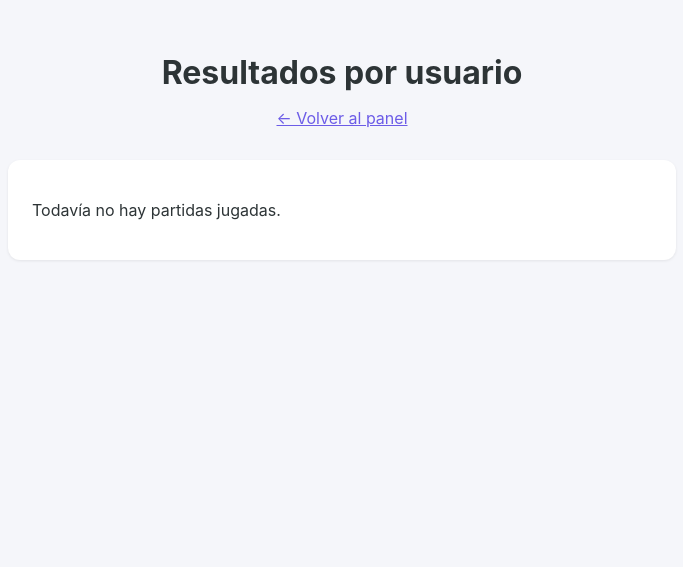
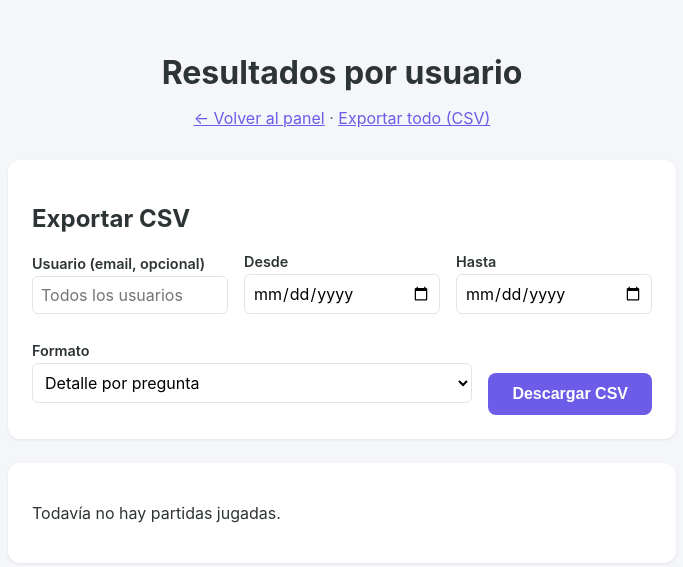
Before and after one commit to rabihaggle/poc-trivia, a Flask app: template templates/admin_results.html in a window 1280 px wide. Shown: the top 567 px of the page, without its empty margins (298-981 px from the left). Run offline with Flask 3, Linux system fonts and the light colour scheme; the template is opened without the code that fills it, so the values that code supplies are empty.

Commit message:
Add CSV export for admin results (by user, date range, or both)
Adds /admin/export with optional email and date_from/date_to filters,
plus a detail (per-question) or summary (per-attempt) granularity.
Quick export links are wired into the results list and per-user page.

```diff
--- a/app.py
+++ b/app.py
@@ -1,3 +1,5 @@
+import csv
+import io
 import os
 import random
 from functools import wraps
@@ -5,6 +7,7 @@ from functools import wraps
 from authlib.integrations.flask_client import OAuth
 from flask import (
     Flask,
+    Response,
     jsonify,
     redirect,
     render_template,
@@ -379,5 +382,104 @@ def admin_user_results(email):
     return render_template("admin_user_results.html", email=email, detail=detail)
 
 
+@app.route("/admin/export")
+@admin_required
+def admin_export():
+    email = request.args.get("email", "").strip()
+    date_from = request.args.get("date_from", "").strip()
+    date_to = request.args.get("date_to", "").strip()
+    granularity = "summary" if request.args.get("granularity") == "summary" else "detail"
+
+    conditions = []
+    params = []
+    if email:
+        conditions.append("a.email = ?")
+        params.append(email)
+    if date_from:
+        conditions.append("a.played_at >= ?")
+        params.append(f"{date_from} 00:00:00")
+    if date_to:
+        conditions.append("a.played_at <= ?")
+        params.append(f"{date_to} 23:59:59")
+    where_clause = f"WHERE {' AND '.join(conditions)}" if conditions else ""
+
+    conn = get_db()
+    output = io.StringIO()
+    writer = csv.writer(output)
+
+    if granularity == "summary":
+        rows = conn.execute(
+            f"""
+            SELECT a.email, a.name, a.score, a.total, a.played_at
+            FROM attempts a
+            {where_clause}
+            ORDER BY a.played_at DESC
+            """,
+            params,
+        ).fetchall()
+        writer.writerow(["email", "nombre", "puntaje", "total", "fecha_hora_utc"])
+        for r in rows:
+            writer.writerow([r["email"], r["name"], r["score"], r["total"], r["played_at"]])
+        name_part = "resumen"
+    else:
+        rows = conn.execute(
+            f"""
+            SELECT a.email, a.name, a.score AS attempt_score, a.total AS attempt_total,
+                   a.played_at, aa.level, aa.question_text, aa.selected_text,
+                   aa.correct_text, aa.is_correct
+            FROM attempts a
+            JOIN attempt_answers aa ON aa.attempt_id = a.id
+            {where_clause}
+            ORDER BY a.played_at DESC, aa.id
+            """,
+            params,
+        ).fetchall()
+        writer.writerow(
+            [
+                "email",
+                "nombre",
+                "fecha_hora_utc",
+                "puntaje_intento",
+                "total_intento",
+                "nivel",
+                "pregunta",
+                "respuesta_elegida",
+                "respuesta_correcta",
+                "correcta",
+            ]
+        )
+        for r in rows:
+            writer.writerow(
+                [
+                    r["email"],
+                    r["name"],
+                    r["played_at"],
+                    r["attempt_score"],
+                    r["attempt_total"],
+                    r["level"],
+                    r["question_text"],
+                    r["selected_text"],
+                    r["correct_text"],
+                    "si" if r["is_correct"] else "no",
+                ]
+            )
+        name_part = "detalle"
+    conn.close()
+
+    filename = f"trivia_{name_part}"
+    if email:
+        filename += f"_{email.replace('@', '_at_')}"
+    if date_from or date_to:
+        filename += f"_{date_from or 'inicio'}_a_{date_to or 'hoy'}"
+    filename += ".csv"
+
+    csv_data = "﻿" + output.getvalue()
+    return Response(
+        csv_data,
+        mimetype="text/csv",
+        headers={"Content-Disposition": f'attachment; filename="{filename}"'},
+    )
+
+
 if __name__ == "__main__":
     app.run(debug=True, port=int(os.environ.get("PORT", 5000)))
--- a/static/css/style.css
+++ b/static/css/style.css
@@ -147,7 +147,10 @@ body {
   font-size: 0.9rem;
 }
 
-.admin-form input[type="text"] {
+.admin-form input[type="text"],
+.admin-form input[type="email"],
+.admin-form input[type="date"],
+.admin-form select {
   display: block;
   width: 100%;
   padding: 0.5rem;
@@ -155,6 +158,23 @@ body {
   border: 1px solid #dfe6e9;
   border-radius: 6px;
   font-size: 1rem;
+  font-family: inherit;
+  background: white;
+}
+
+.export-form {
+  display: flex;
+  flex-wrap: wrap;
+  gap: 1rem;
+  align-items: flex-end;
+}
+
+.export-form label {
+  flex: 1 1 160px;
+}
+
+.export-form button {
+  flex: 0 0 auto;
 }
 
 .question-card {
--- a/templates/admin_results.html
+++ b/templates/admin_results.html
@@ -4,9 +4,34 @@
 <div class="container">
   <header class="app-header">
     <h1>Resultados por usuario</h1>
-    <p class="subtitle"><a href="{{ url_for('admin') }}">← Volver al panel</a></p>
+    <p class="subtitle">
+      <a href="{{ url_for('admin') }}">← Volver al panel</a> ·
+      <a href="{{ url_for('admin_export') }}">Exportar todo (CSV)</a>
+    </p>
     {% include "_user_bar.html" %}
   </header>
+
+  <section class="admin-form">
+    <h2>Exportar CSV</h2>
+    <form action="{{ url_for('admin_export') }}" method="get" class="export-form">
+      <label>Usuario (email, opcional)
+        <input type="email" name="email" placeholder="Todos los usuarios">
+      </label>
+      <label>Desde
+        <input type="date" name="date_from">
+      </label>
+      <label>Hasta
+        <input type="date" name="date_to">
+      </label>
+      <label>Formato
+        <select name="granularity">
+          <option value="detail">Detalle por pregunta</option>
+          <option value="summary">Resumen por intento</option>
+        </select>
+      </label>
+      <button type="submit" class="btn btn-primary">Descargar CSV</button>
+    </form>
+  </section>
 
   <section class="admin-list">
     {% if users %}
@@ -18,6 +43,7 @@
             <th>Intentos</th>
             <th>Mejor puntaje</th>
             <th>Último intento (UTC)</th>
+            <th></th>
           </tr>
         </thead>
         <tbody>
@@ -30,6 +56,7 @@
             <td>{{ u.attempt_count }}</td>
             <td>{{ u.best_score }} / {{ u.total }}</td>
             <td>{{ u.last_played }}</td>
+            <td><a href="{{ url_for('admin_export', email=u.email) }}">CSV</a></td>
           </tr>
           {% endfor %}
         </tbody>
--- a/templates/admin_user_results.html
+++ b/templates/admin_user_results.html
@@ -4,7 +4,10 @@
 <div class="container">
   <header class="app-header">
     <h1>{{ email }}</h1>
-    <p class="subtitle"><a href="{{ url_for('admin_results') }}">← Volver a resultados</a></p>
+    <p class="subtitle">
+      <a href="{{ url_for('admin_results') }}">← Volver a resultados</a> ·
+      <a href="{{ url_for('admin_export', email=email) }}">Exportar CSV de este usuario</a>
+    </p>
     {% include "_user_bar.html" %}
   </header>
 
```
